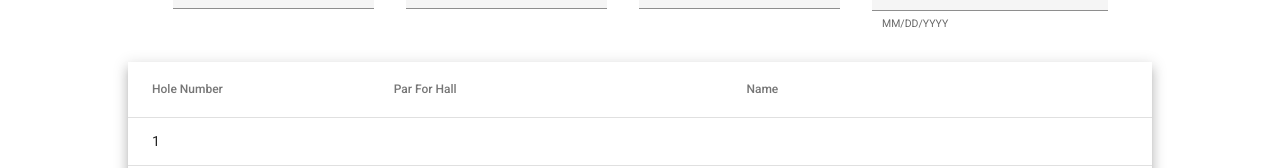
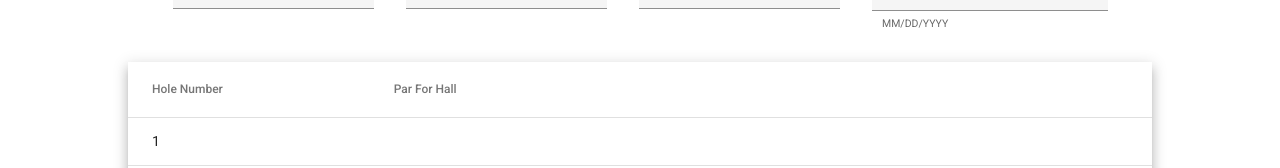
Before and after one commit to m2mt-l/Golf_Score_Keeper, an Angular app: page / in a window 1280 px wide. Shown: the part 170-338 px from the top of the page. Built offline with nearby package versions, Linux system fonts and the light colour scheme.

Commit message:
feat: input name to grid

```diff
--- a/src/app/form/form.component.html
+++ b/src/app/form/form.component.html
@@ -14,7 +14,7 @@
     <div class="form">
         <mat-form-field appearance="fill">
             <mat-label>Name</mat-label>
-            <input matInput (keyup)="onKey($event)" required>
+            <input matInput #inputName (keyup)="onKey(inputName.value)" required>
         </mat-form-field>
     </div>
 
@@ -35,4 +35,4 @@
         </mat-form-field>
     </div>
 </div>
-<app-grid></app-grid>
+<app-grid [name]="name"></app-grid>
--- a/src/app/form/form.component.ts
+++ b/src/app/form/form.component.ts
@@ -13,7 +13,7 @@ export class FormComponent implements OnInit {
     selected = 'option2';
     name: string = '';
 
-    onKey(event: any) {
-        this.name = event.target.value;
+    onKey(value: string) {
+        this.name = value;
     }
 }
--- a/src/app/grid/grid.component.html
+++ b/src/app/grid/grid.component.html
@@ -19,7 +19,7 @@
 
     <!-- Name Column -->
     <ng-container matColumnDef="name">
-        <th mat-header-cell *matHeaderCellDef> Name </th>
+        <th mat-header-cell *matHeaderCellDef>{{name}}</th>
         <td mat-cell *matCellDef="let score" [style.background-color]='checkScore(score.position)'>
             <input matInput type="number" min="1" #parForPlayer (keyup)="onKeyParForPlayer(score.position, parForPlayer.value)">
         </td>
--- a/src/app/grid/grid.component.ts
+++ b/src/app/grid/grid.component.ts
@@ -1,4 +1,4 @@
-import { Component, OnInit } from '@angular/core';
+import { Component, OnInit, Input } from '@angular/core';
 
 interface Score {
     position: number;
@@ -14,6 +14,7 @@ interface Score {
 })
 export class GridComponent implements OnInit {
     constructor() {}
+    @Input() name = '';
 
     ngOnInit(): void {}
     displayedTotalColumns: string[] = ['underOverPar', 'totalPar', 'totalStroke'];
```
